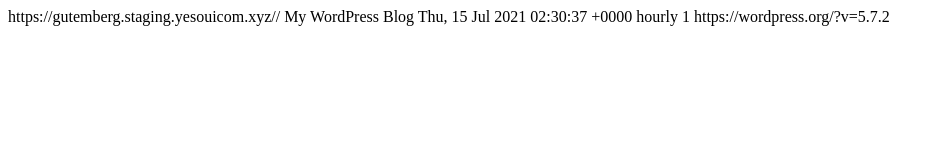
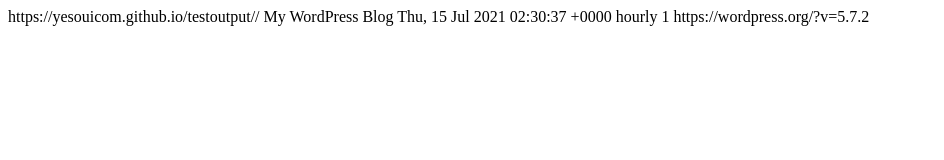
Before and after one commit to Yesouicom/testoutput, a plain HTML site: page comments/feed/index.html in a window 1280 px wide. Shown: the whole page, without its empty margins (0-944 px from the left). Drawn offline with Linux system fonts and the light colour scheme.

Commit message:
UPDATEcomments/feed/index.html

```diff
--- a/comments/feed/index.html
+++ b/comments/feed/index.html
@@ -8,8 +8,8 @@
 <channel>
 	<title>
 	Commentaires pour My Blog	</title>
-	<atom:link href="https://gutemberg.staging.yesouicom.xyz//comments/feed/" rel="self" type="application/rss+xml" />
-	<link>https://gutemberg.staging.yesouicom.xyz//</link>
+	<atom:link href="https://yesouicom.github.io/testoutput//comments/feed/" rel="self" type="application/rss+xml" />
+	<link>https://yesouicom.github.io/testoutput//</link>
 	<description>My WordPress Blog</description>
 	<lastBuildDate>Thu, 15 Jul 2021 02:30:37 +0000</lastBuildDate>
 	<sy:updatePeriod>
```
